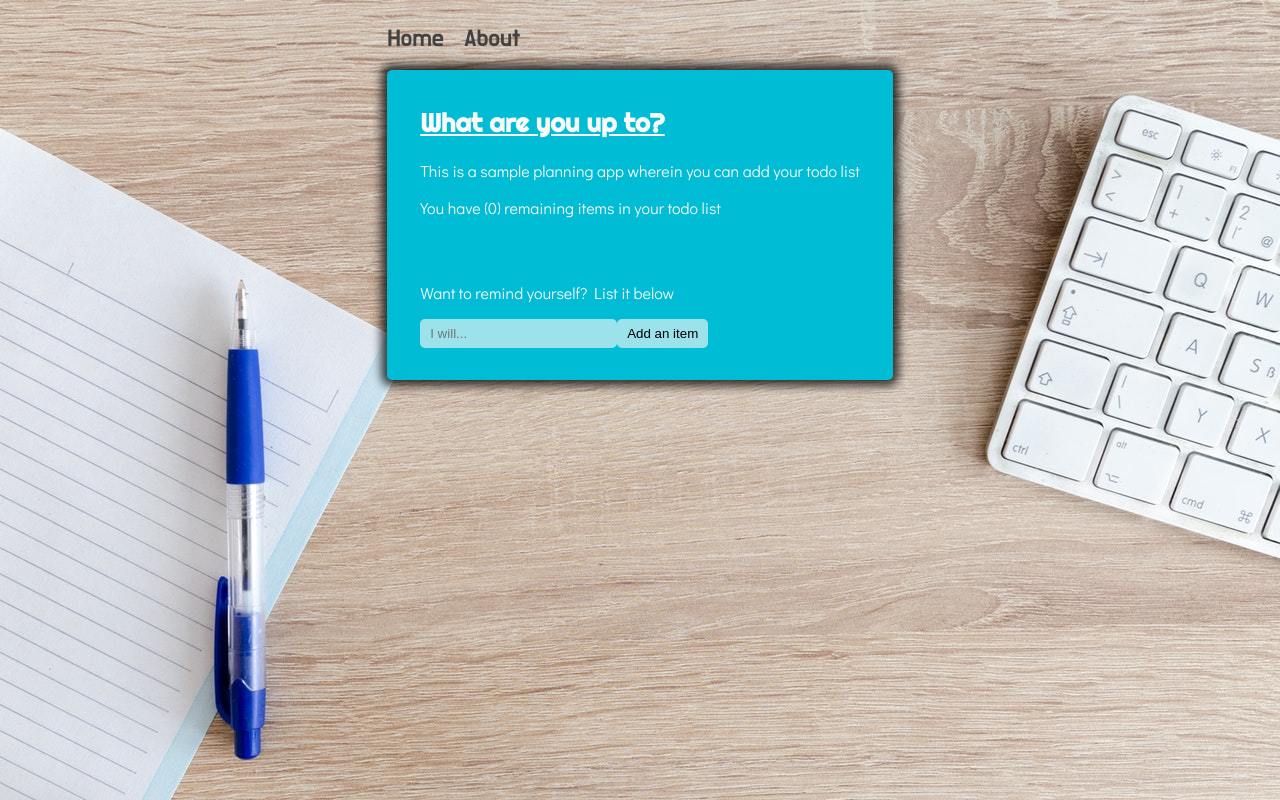
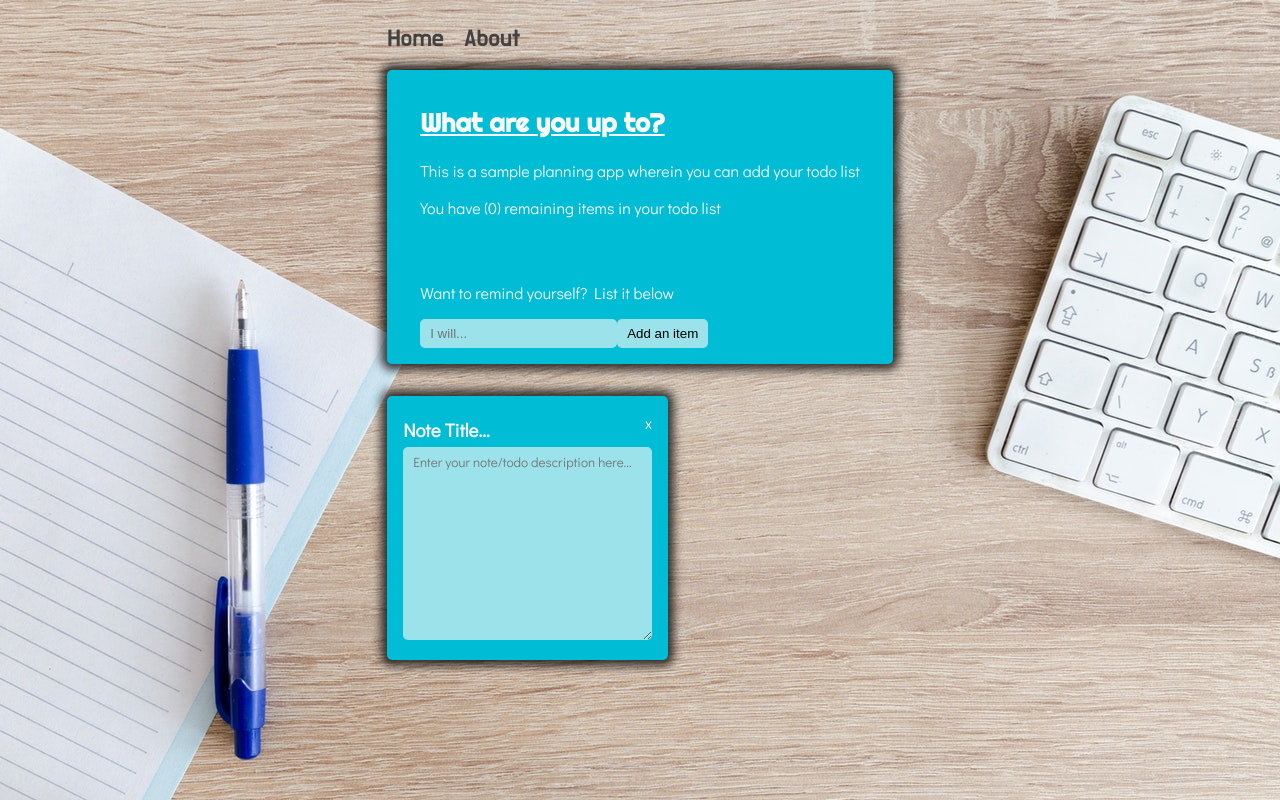
Before and after one commit to gbasinal/todoapp, an Angular app: page / in a window 1280 px wide. Built offline with nearby package versions, Linux system fonts and the light colour scheme.

Commit message:
added animation, added component for output

```diff
--- /dev/null
+++ b/src/app/data.service.ts
@@ -0,0 +1,15 @@
+import { Injectable } from '@angular/core';
+import { BehaviorSubject } from 'rxjs/BehaviorSubject';
+
+@Injectable()
+export class DataService {
+
+	private todos = new BehaviorSubject<any> (['Note Title...']);
+	todo = this.todos.asObservable();
+
+	constructor() { }
+
+	changeTodo(todo) {
+		this.todos.next(todo);
+	}
+}
--- a/src/app/home/home.component.html
+++ b/src/app/home/home.component.html
@@ -10,7 +10,7 @@
 			</div>
 		</div>
 
-		<div class="sub-container2" [@todos]="todo.length">
+		<div class="sub-container2" [@todos]="todos.length">
 			<div>
 				<p>Want to remind yourself? List it below</p>
 				<form>
@@ -18,11 +18,12 @@
 					<input type="submit" class="btn" [value]="btnText" (click)="addItem()">
 				</form>
 			</div>
-			<div>
+<!-- 			<div>
 				<ul>
-					<li *ngFor="let todo of todo; let i = index" (click)="removeItem(i)"> {{ todo }} </li>
+					<li *ngFor="let todo of todos; let i = index" (click)="removeItem(i)"> {{ todo }} </li>
 				</ul>
-			</div>
+			</div> -->
 		</div>
 	</div>
 </div>
+<app-output></app-output>
--- a/src/app/home/home.component.ts
+++ b/src/app/home/home.component.ts
@@ -1,5 +1,6 @@
 import { Component, OnInit } from '@angular/core';
 import { trigger, style, transition, animate, keyframes, query, stagger } from '@angular/animations';
+import { DataService } from '../data.service';
 
 @Component({
   selector: 'app-home',
@@ -35,24 +36,28 @@ export class HomeComponent implements OnInit {
 	itemCount: number;
 	btnText: string = 'Add an item';
 	todoText: string;
-	todo = [];
+	todos = [];
 
 
-	constructor() { }
+	constructor(private _data: DataService) { }
 
 	ngOnInit() {
-		this.itemCount = this.todo.length;
+		this.itemCount = this.todos.length;
+    this._data.todo.subscribe(res => this.todos = res);
+    this._data.changeTodo(this.todos);
 	}
 
 	addItem(){
-		this.todo.push(this.todoText);
+		this.todos.push(this.todoText);
 		this.todoText = '';
-		this.itemCount = this.todo.length;
+		this.itemCount = this.todos.length;
+    this._data.changeTodo(this.todos);
 
 	}
 	removeItem(i){
 
-			this.todo.splice(i,1);
-			this.itemCount = this.todo.length;
+			this.todos.splice(i,1);
+			this.itemCount = this.todos.length;
+      this._data.changeTodo(this.todos);
 	}
 }
--- /dev/null
+++ b/src/app/output/output.component.css
@@ -0,0 +1,37 @@
+@import url('https://fonts.googleapis.com/css?family=Righteous');
+@import url('https://fonts.googleapis.com/css?family=Didact+Gothic');
+
+.output {
+	margin-top: 2em;
+	display: grid;
+	grid-template-columns: 1fr 1fr 1fr;
+	grid-gap: 5px;
+}
+
+.output-box {
+	background: var(--main-lighter-color);
+	box-shadow: var(--shadow);
+	border-radius: 5px;
+	padding: 1em;
+	color: var(--main-bg-color);
+	font-family: 'Didact Gothic', sans-serif;
+
+}
+
+textarea {
+	font-family: 'Didact Gothic', sans-serif;
+}
+
+.output-box h3 {
+	margin: 5px 0;
+}
+
+
+.output-container {
+	display: grid;
+    grid-template-columns: 1fr 1fr 1fr;
+    grid-gap: 1em;
+    list-style-type: none;
+    margin: auto 0;
+    padding: 0;
+}
--- /dev/null
+++ b/src/app/output/output.component.html
@@ -0,0 +1,16 @@
+<div class="container ">
+	<div>&nbsp;</div>
+	<div class="output">
+		<ul class="output-container" >
+			<li *ngFor="let todo of todos " [@flyInOut]>
+				<div class="output-box">
+					<span style="float:right">x</span>
+					<h3>{{ todo }}</h3>
+					<textarea placeholder="Enter your note/todo description here..." cols="30" rows="10"></textarea>
+				</div>
+			</li>
+		</ul>
+
+	</div>
+	<div>&nbsp;</div>
+</div>
--- /dev/null
+++ b/src/app/output/output.component.ts
@@ -0,0 +1,37 @@
+import { Component, OnInit } from '@angular/core';
+import { DataService } from '../data.service';
+import { trigger, style, transition, animate, state, keyframes } from '@angular/animations';
+
+@Component({
+  selector: 'app-output',
+  templateUrl: './output.component.html',
+  styleUrls: ['./output.component.css'],
+  animations : [
+  trigger('flyInOut', [
+    state('in', style({transform: 'translateX(0)'})),
+    transition('void => *', [
+      animate(300, keyframes([
+        style({opacity: 0, transform: 'translateX(-100%)', offset: 0}),
+        style({opacity: 1, transform: 'translateX(15px)',  offset: 0.3}),
+        style({opacity: 1, transform: 'translateX(0)',     offset: 1.0})
+      ]))
+    ]),
+    transition('* => void', [
+      animate(300, keyframes([
+        style({opacity: 1, transform: 'translateX(0)',     offset: 0}),
+        style({opacity: 1, transform: 'translateX(-15px)', offset: 0.7}),
+        style({opacity: 0, transform: 'translateX(100%)',  offset: 1.0})
+      ]))
+    ])
+  ])
+  ]
+})
+export class OutputComponent implements OnInit {
+	todos: any;
+  constructor(private _data: DataService) { }
+
+  ngOnInit() {
+  	this._data.todo.subscribe(res => this.todos = res);
+  }
+
+}
--- a/src/styles.css
+++ b/src/styles.css
@@ -24,7 +24,7 @@ body{
 	color: var(--main-font-color);
 }
 
-input, .btn {
+input, .btn, textarea {
     background-color: #fafafa9e;
     padding: .5em 10px;
     border: transparent;
```
Also changed, not shown: src/app/app.module.ts (+7 -2 lines), 2 other files (tests, documents, lock files or other folders).
